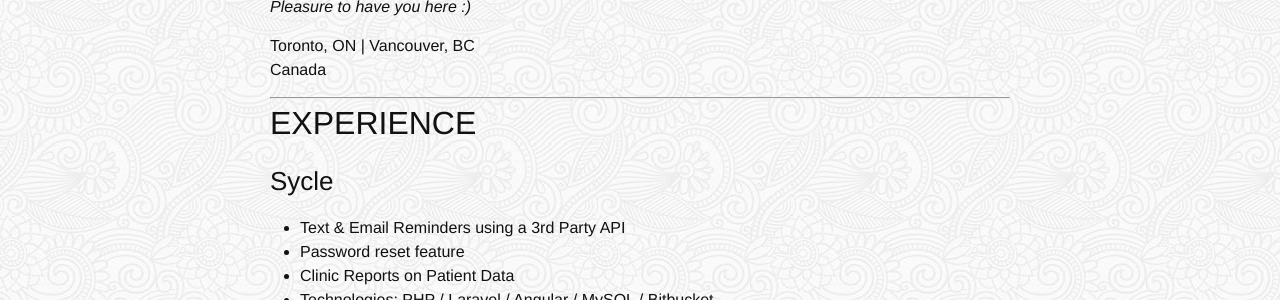
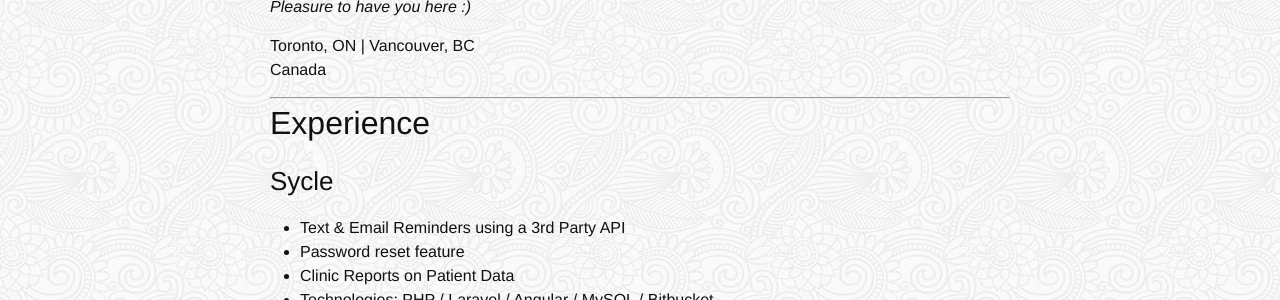
Before and after one commit to reinhardt021/reinhardt021.github.io, a Jekyll site: the page built from about.md, in a window 1280 px wide. Shown: the part 648-948 px from the top of the page. Built offline with Jekyll 4.4.1, drawn with Linux system fonts in a browser that asks for light colours.

Commit message:
styling fix

```diff
--- a/about.md
+++ b/about.md
@@ -14,7 +14,7 @@
 
 ---------
 
-## EXPERIENCE
+## Experience
 
 ### Sycle
 - Text & Email Reminders using a 3rd Party API
```
Also changed, not shown: projects.md (+1 -1 lines).
